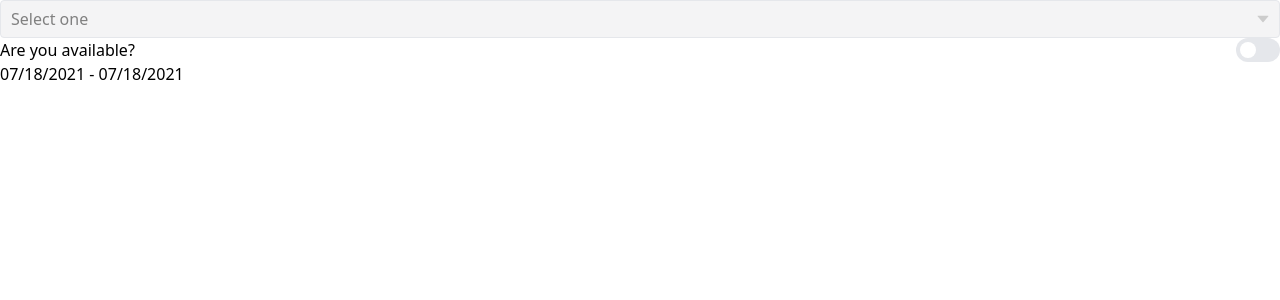
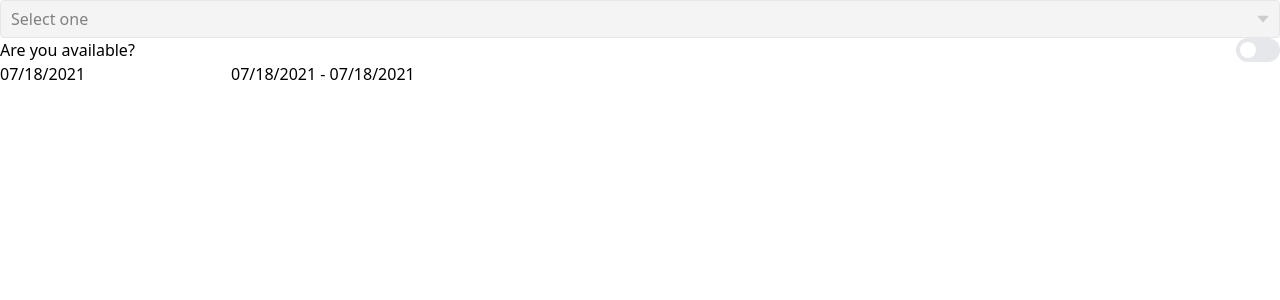
Before and after one commit to pawanbhatta178/TailwindUis, a React (Create React App) app: page / in a window 1280 px wide. Shown: the top 300 px of the page. Built offline with nearby package versions, Linux system fonts and the light colour scheme.

Commit message:
Date Picker done

```diff
--- a/src/App.tsx
+++ b/src/App.tsx
@@ -1,5 +1,5 @@
 import React, { useState } from 'react';
-import { Datepicker } from './components/Datepicker';
+import { DatePicker, IntervalPicker } from './components/DatePicker';
 import { Listbox } from "./components/Listbox";
 import { Switch } from "./components/Switch";
 
@@ -12,6 +12,8 @@ const Label = ({ label }: any) => {
 
 function App() {
   const [switchOn, setSwitchOn] = useState(false);
+  const [startDate, setStartDate] = useState(new Date());
+  const [endDate, setEndDate] = useState(new Date());
 
   const options = [
     { value: "The Crownland" },
@@ -33,7 +35,8 @@ function App() {
       <div className="App ">
         <Listbox options={options} defaultValue={null} placeholder={"Select one"} isMulti />
         <Switch onChange={onSwitchToggle} enabled={switchOn} label={Label({ label: "Are you available?" })} />
-        <Datepicker/>
+        <DatePicker />
+        <IntervalPicker/>
       </div>
       </>
   );
--- a/src/components/Datepicker/Datepicker.tsx
+++ b/src/components/Datepicker/Datepicker.tsx
@@ -1,24 +1,26 @@
 import React, {useState} from 'react'
-import DatePicker from "react-datepicker";
+import Datepicker from "react-datepicker";
 import "./datepicker.css";
 
 
-export const Datepicker = () => {
+interface IDatepickerProps extends IBaseProps{
+    rangePicker?: boolean|undefined;
+    selected: Date;
+
+}
+
+
+export const DatePicker = () => {
     const [startDate, setStartDate] = useState(new Date());
-    const [endDate, setEndDate] = useState(new Date());
-    const onChange = (dates:any) => {
-      const [start, end] = dates;
-      setStartDate(start);
-      setEndDate(end);
+
+    const onChange = (date:any) => {
+      setStartDate(date);
     };
 
     return (
-        <DatePicker selected={startDate}
-        onChange={onChange}
-       startDate={startDate}
-       endDate={endDate}
-             selectsRange
-
+        <Datepicker
+            selected={startDate}
+            onChange={onChange}
            />
     )
 }
--- /dev/null
+++ b/src/components/Datepicker/IntervalPicker.tsx
@@ -0,0 +1,28 @@
+import React, {useState} from 'react'
+import Datepicker from "react-datepicker";
+import "./datepicker.css";
+
+
+interface IIntervalPickerProps extends IBaseProps{
+
+}
+
+
+export const IntervalPicker = () => {
+    const [startDate, setStartDate] = useState(new Date());
+    const [endDate, setEndDate] = useState(new Date());
+    const onChange = (dates:any) => {
+      const [start, end] = dates;
+      setStartDate(start);
+      setEndDate(end);
+    };
+
+    return (
+        <Datepicker
+        onChange={onChange}
+        startDate={startDate}
+        endDate={endDate}
+        selectsRange
+           />
+    )
+}
--- a/src/components/Datepicker/index.ts
+++ b/src/components/Datepicker/index.ts
@@ -1,3 +1,4 @@
-import { Datepicker } from "./Datepicker";
+import { DatePicker} from "./DatePicker";
+import { IntervalPicker} from "./IntervalPicker";
 
-export {Datepicker}
+export {DatePicker, IntervalPicker}
```
Also changed, not shown: src/components/Datepicker/datepicker.css (+157 -61 lines).
